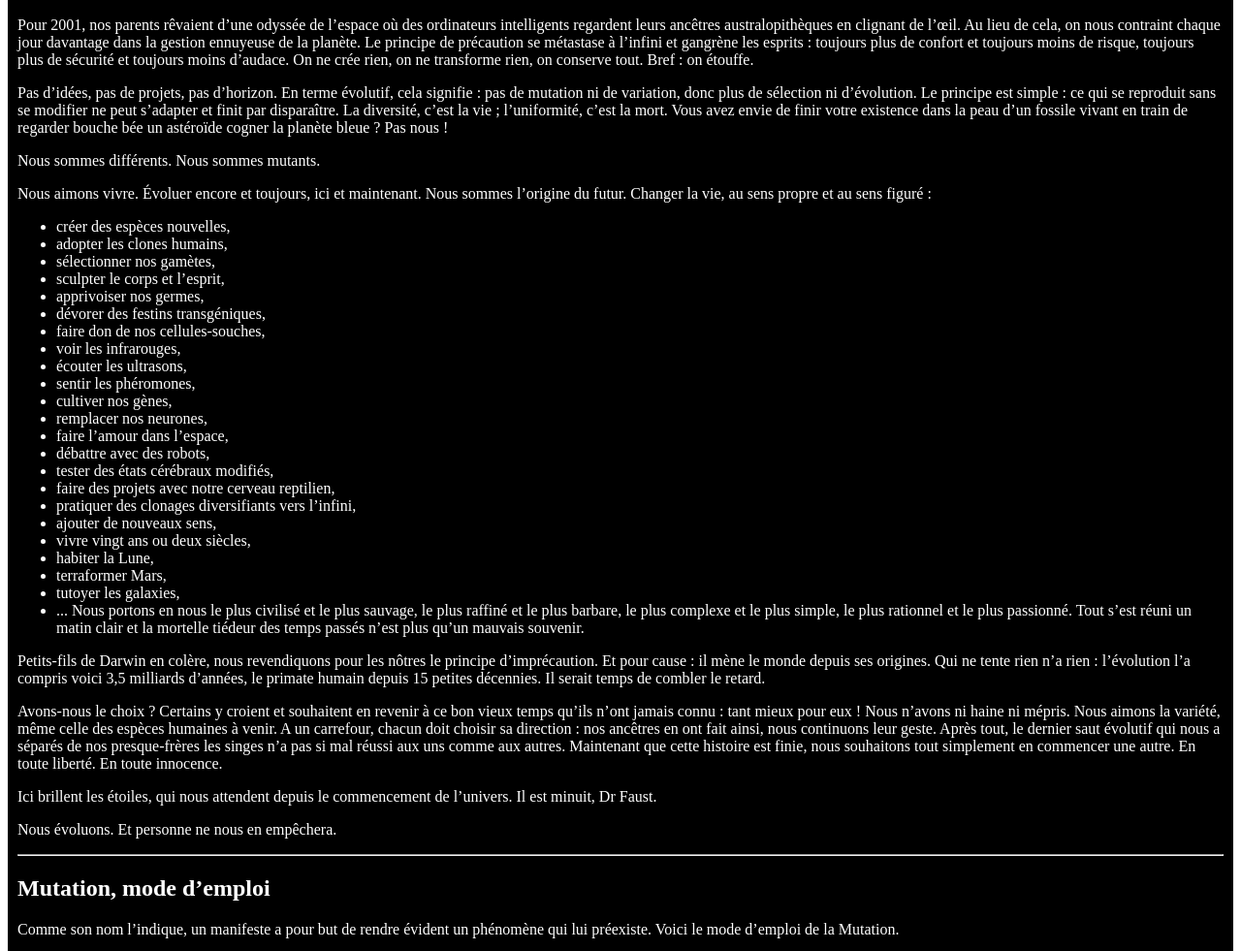
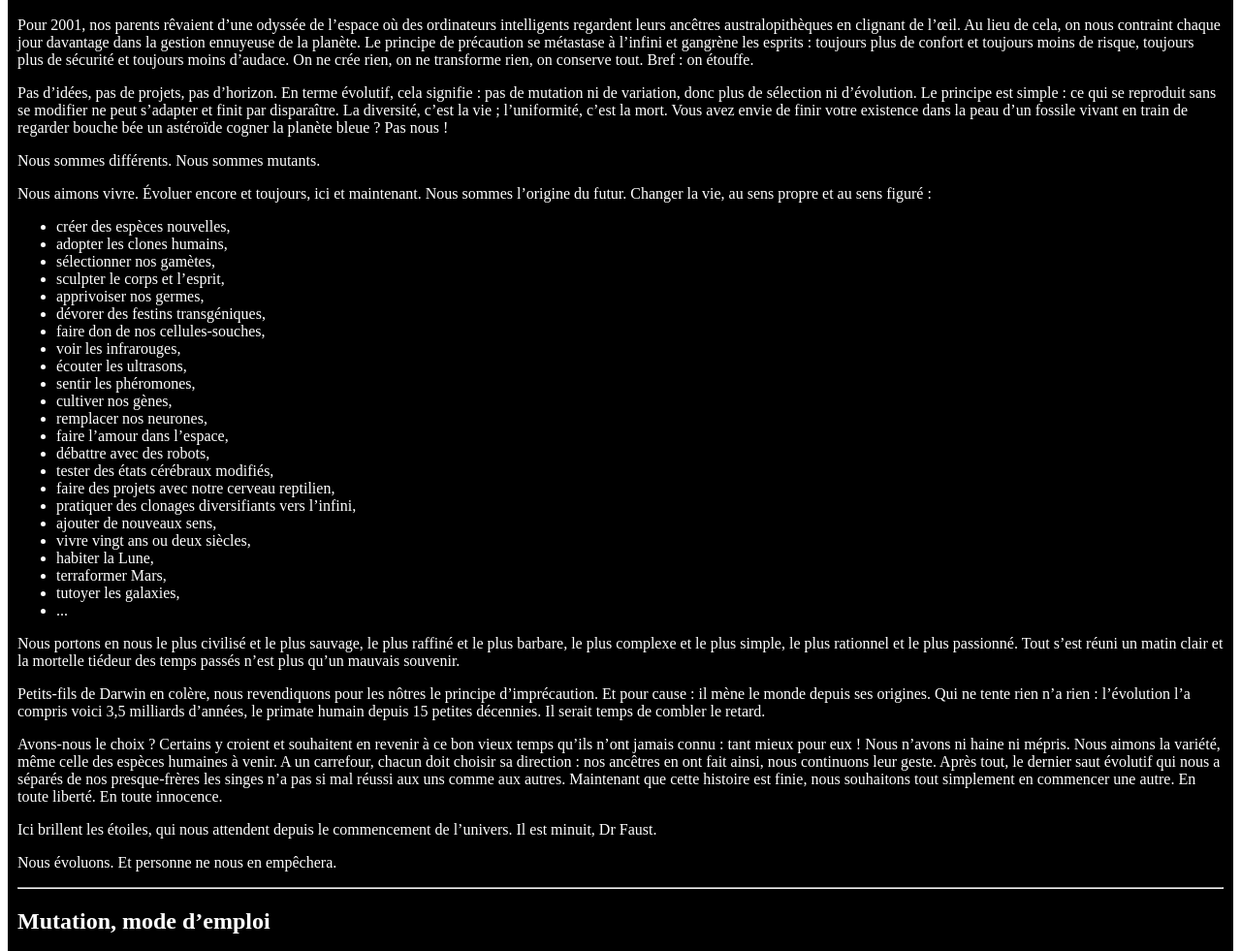
Before and after one commit to samszo/manifeste_des_mutants, a plain HTML site: page index.html in a window 1280 px wide. Shown: the part 115-1096 px from the top of the page at 97% size. Drawn offline with Linux system fonts and the light colour scheme.

Commit message:
Update index.html

```diff
--- a/index.html
+++ b/index.html
@@ -40,10 +40,10 @@ Nous sommes l’origine du futur. Changer la vie, au sens propre et au sens figu
 <li>habiter la Lune,</li>
 <li>terraformer Mars,</li>
 <li>tutoyer les galaxies,</li>
-<li>...
-Nous portons en nous le plus civilisé et le plus sauvage, le plus raffiné et le plus barbare, le plus complexe et le plus simple, le plus rationnel et le plus passionné.
-Tout s’est réuni un matin clair et la mortelle tiédeur des temps passés n’est plus qu’un mauvais souvenir.</li>
+<li>...</li>
 </ul>
+<p dir="auto">Nous portons en nous le plus civilisé et le plus sauvage, le plus raffiné et le plus barbare, le plus complexe et le plus simple, le plus rationnel et le plus passionné.
+Tout s’est réuni un matin clair et la mortelle tiédeur des temps passés n’est plus qu’un mauvais souvenir.</p>
 <p dir="auto">Petits-fils de Darwin en colère, nous revendiquons pour les nôtres le principe d’imprécaution. Et pour cause : il mène le monde depuis ses origines.
 Qui ne tente rien n’a rien : l’évolution l’a compris voici 3,5 milliards d’années, le primate humain depuis 15 petites décennies.
 Il serait temps de combler le retard.</p>
```
